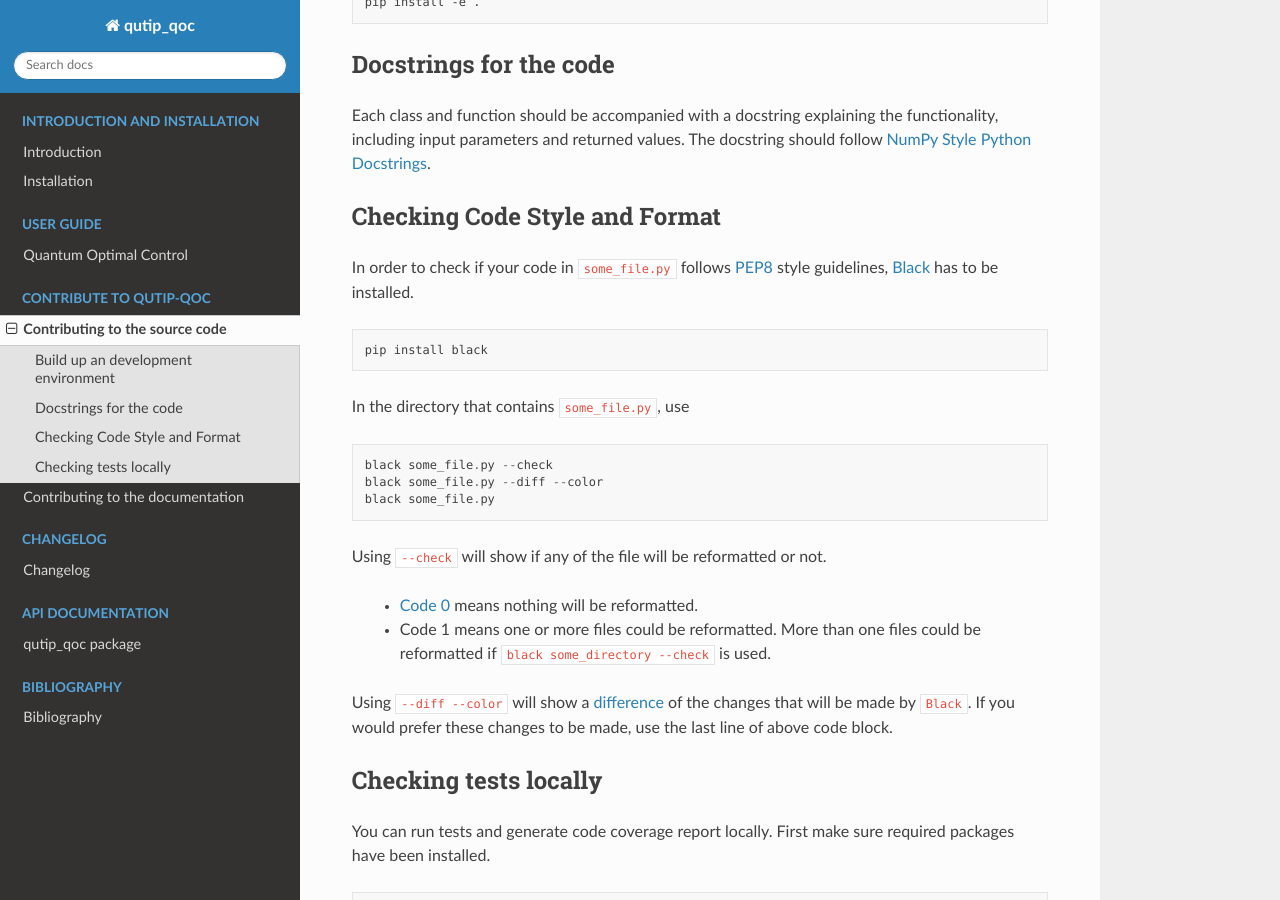
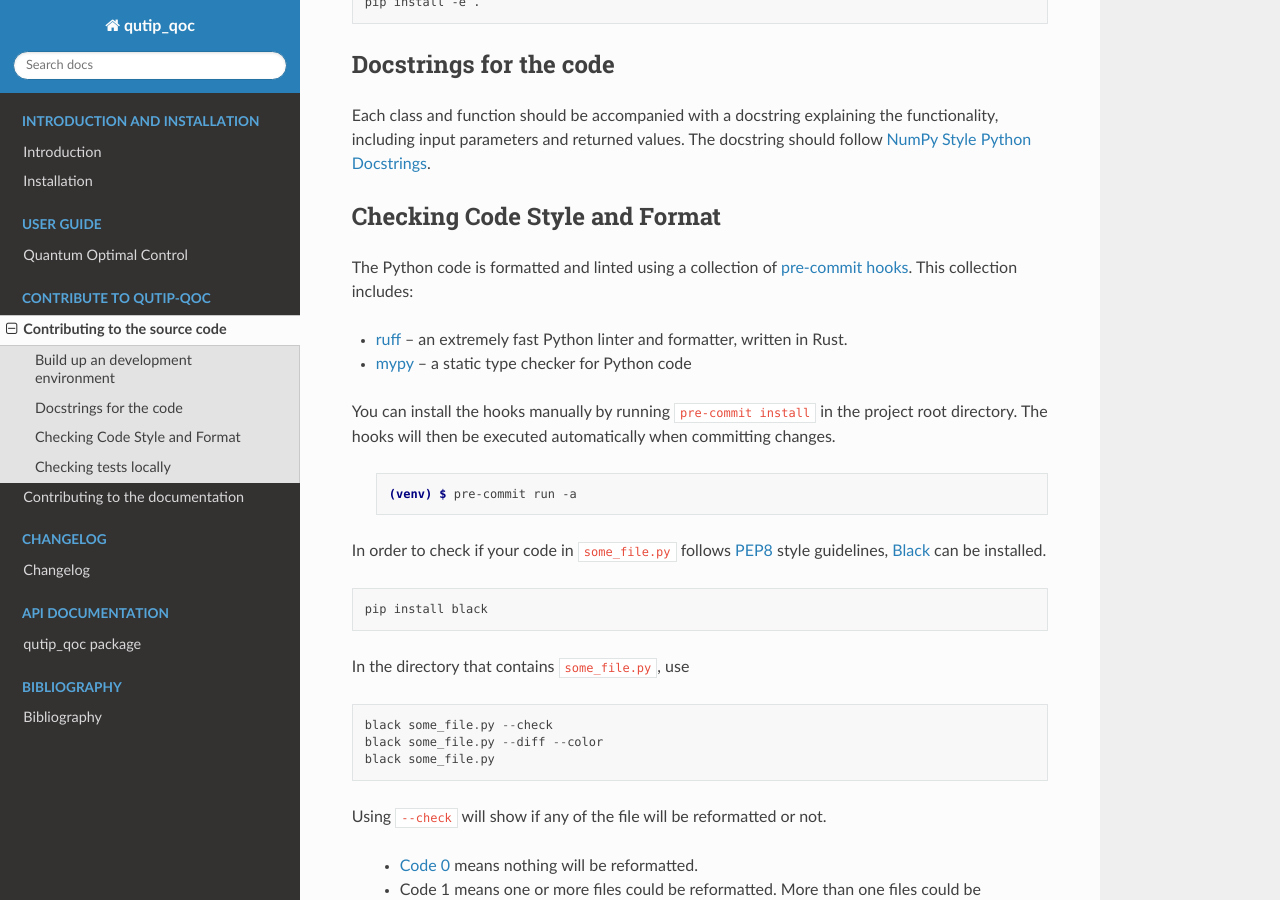
Before and after one commit to qutip/qutip-qoc, a Sphinx documentation site: the page built from doc/contribution/code.rst, in a window 1280 px wide and 900 px high, scrolled down 357 px. Built offline with Sphinx 7.4.7 and the Read the Docs theme 2.0.0, drawn with Linux system fonts in a browser that asks for light colours.

Commit message:
add pre-commit documentation

```diff
--- a/doc/contribution/code.rst
+++ b/doc/contribution/code.rst
@@ -28,9 +28,23 @@ The docstring should follow
 Checking Code Style and Format
 ==============================
 
+The Python code is formatted and linted using a collection of `pre-commit hooks <https://pre-commit.com/>`_.
+This collection includes:
+
+- `ruff <https://docs.astral.sh/ruff/>`_ -- an extremely fast Python linter and formatter, written in Rust.
+- `mypy <http://mypy-lang.org/>`_ -- a static type checker for Python code
+
+
+You can install the hooks manually by running :code:`pre-commit install` in the project root directory.
+The hooks will then be executed automatically when committing changes.
+
+    .. code-block:: console
+
+        (venv) $ pre-commit run -a
+
 In order to check if your code in ``some_file.py`` follows `PEP8 <https://www.python.org/dev/peps/pep-0008/>`_
 style guidelines, `Black <https://black.readthedocs.io/en/stable/the_black_code_style/current_style.html>`_
-has to be installed.
+can be installed.
 
 .. code-block::
 
```
